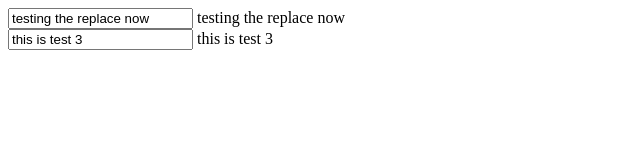
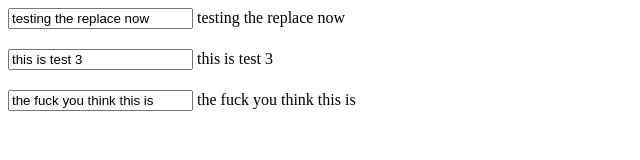
Before and after one commit to zackify/Simpler, a plain HTML site: page index.html in a window 1280 px wide. Shown: the whole page, without its empty margins (0-640 px from the left). Drawn offline with Linux system fonts and the light colour scheme.

Commit message:
fixing style and testign my own two-way data bind inputs

```diff
--- a/index.html
+++ b/index.html
@@ -7,7 +7,11 @@
 
 			var home = simpler.createClass({
 				getInitialState: function(){
-					return {test: 'testing the replace now', test3: 'this is test 3'}
+					return {
+						test: 'testing the replace now',
+						test3: 'this is test 3',
+						zachk: 'the fuck you think this is'
+					}
 				}
 
 			})
@@ -15,15 +19,31 @@
 				simpler.init(home,document.body)
 			}
 		</script>
+		<style type=text/css>
+			.v-spacing {
+				margin: 20px 0;
+			}
+		</style>
 	</head>
 
 	<body>
+
 	<input type="text" data-bind="test" />
 	{{test}}
+
 	<br />
-		<input type="text" data-bind="test3" />
+
+		<input class="v-spacing" type="text" data-bind="test3" />
 
 	{{test3}}
+
+	<br />
+
+	<input type="text" data-bind="zachk" />
+
+	{{zachk}}
+
+
 	</body>
 
 </html>
```
